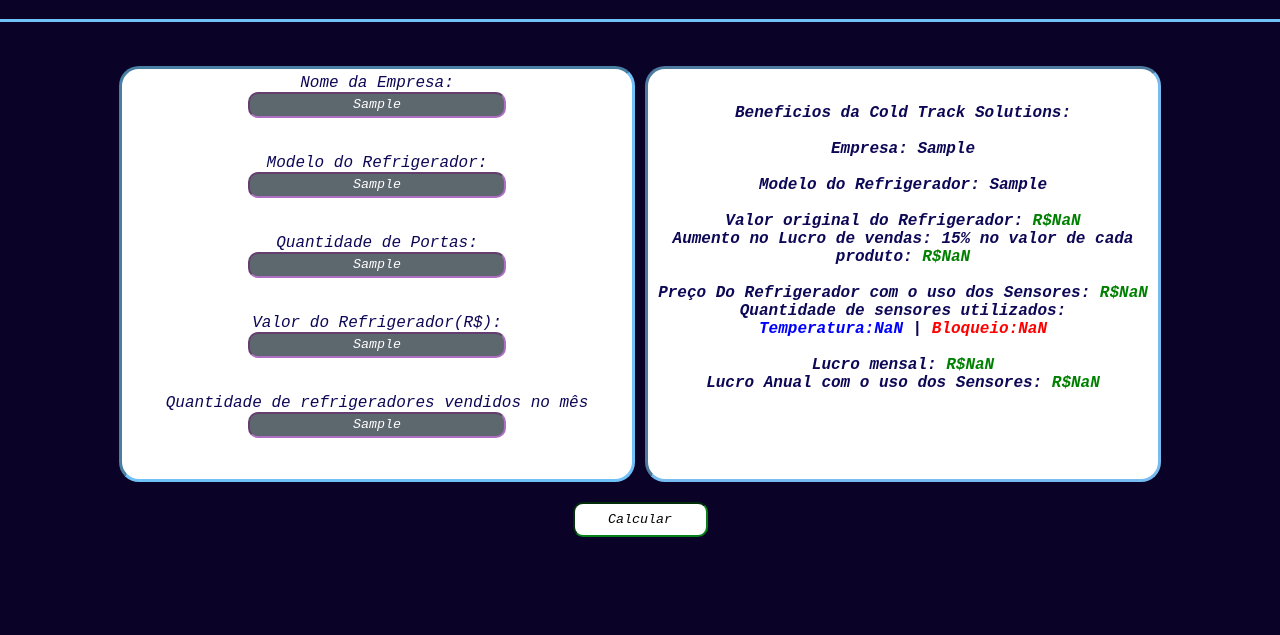
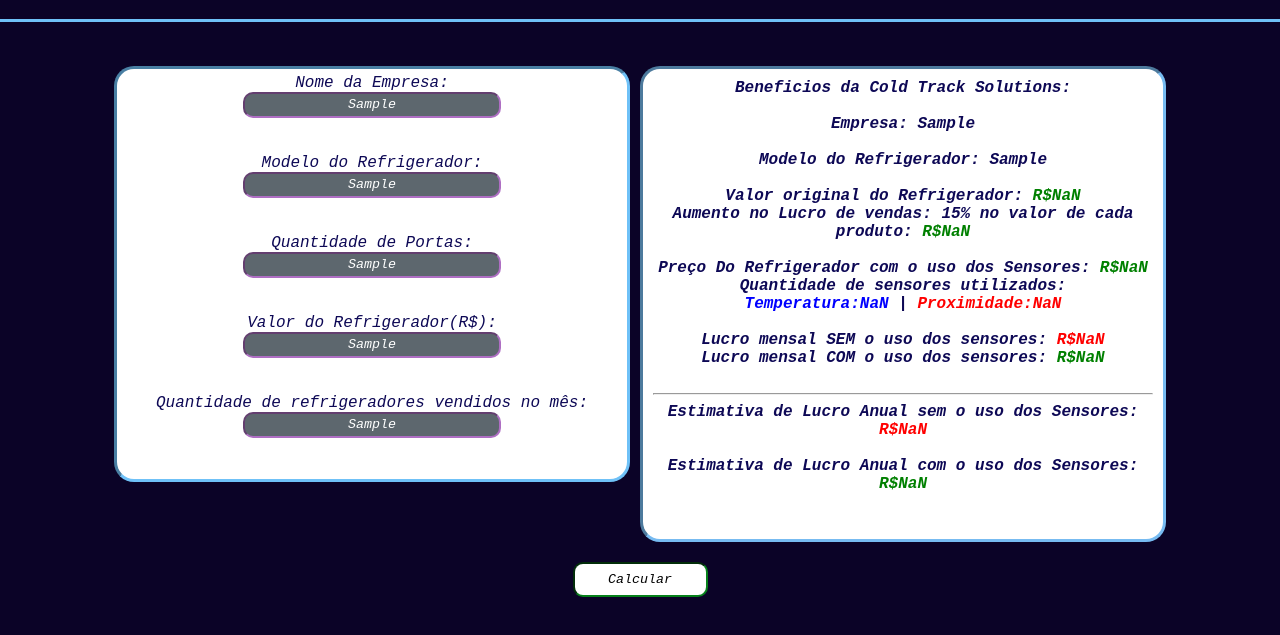
Before and after one commit to ColdTrack-Soluctions/prototipo_calculadora_financeira, a plain HTML site: page calculadora_grupo/index.html in a window 1280 px wide. Both pictures are taken after typing "Sample", "Sample", "Sample", "Sample", "Sample" into the empty fields and a click on the button "Calcular". Shown: the part 61-696 px from the top of the page. Drawn offline with Linux system fonts and the light colour scheme.

Commit message:
Calculadora Cold Track

```diff
--- a/calculadora_grupo/index.html
+++ b/calculadora_grupo/index.html
@@ -16,16 +16,14 @@
     </div>
     <div class="alinhamento">
         <div class="inputs">
-            Nome da Empresa: <input class="textoInput" type="text" id="ipt_empresa" placeholder="Nome da sua Empresa">
+            Nome da Empresa: <input class="textoInput" type="text" id="ipt_empresa">
             <br><br>
-            Modelo  do Refrigerador: <input class="textoInput" type="text" id="ipt_tipoRefrigerador"
-                placeholder="Nome do Refrigerador"> <br><br>
-            Quantidade de Portas: <input class="textoInput" type="text" id="ipt_qtdPortas"
-                placeholder="Quantidade de portas do Refrigerador"> <br><br>
-            Valor do Refrigerador(R$): <input class="textoInput" type="text" id="ipt_valorRefrigerador"
-                placeholder="Valor de cada Refrigerador"> <br><br>
-            Quantidade de refrigeradores vendidos no mês <input class="textoInput" type="text"
-                id="ipt_MensalRefrigerador" placeholder="Número inteiro De vendas Diarias"> <br><br>
+            Modelo do Refrigerador: <input class="textoInput" type="text" id="ipt_tipoRefrigerador"> <br><br>
+            Quantidade de Portas: <input class="textoInput" type="text" id="ipt_qtdPortas">
+            <br><br>
+            Valor do Refrigerador(R$): <input class="textoInput" type="text" id="ipt_valorRefrigerador" rador"> <br><br>
+            Quantidade de refrigeradores vendidos no mês: <input class="textoInput" type="text"
+                id="ipt_MensalRefrigerador"> <br><br>
         </div>
         <div id="div_mensagem"></div>
     </div>
@@ -39,7 +37,7 @@
     function calcular() {
         var nomeEmpresa = ipt_empresa.value
         var valorRefrigerador = Number(ipt_valorRefrigerador.value)
-        var vedasMensal = Number(ipt_MensalRefrigerador.value)
+        var vendasMensal = Number(ipt_MensalRefrigerador.value)
         var qtdPortas = Number(ipt_qtdPortas.value)
         var TipoRefrigerador = ipt_tipoRefrigerador.value
 
@@ -48,11 +46,13 @@
 
         var aumentoRefrigerador = valorRefrigerador + (valorRefrigerador * 0.15)
 
-        var vendasTotalMensal = aumentoRefrigerador * vedasMensal
+        var originalMensal = valorRefrigerador * vendasMensal
+        var vendasTotalMensal = aumentoRefrigerador * vendasMensal
 
-        var bloqueio = 1 * qtdPortas
+        var proximidade = 1 * qtdPortas
         var temperatura = qtdPortas / 2
 
+        var vendasOriginalAnual = originalMensal * 12
         var vendasAnual = vendasTotalMensal * 12
 
 
@@ -77,11 +77,16 @@
 
             Quantidade de sensores utilizados:<br>
 
-            <span style="color: blue">Temperatura:${temperatura.toFixed(0,1)}</span> |  <span style="color: red">Bloqueio:${bloqueio}</span><br><br>
+            <span style="color: blue">Temperatura:${temperatura.toFixed(0, 1)}</span> |  <span style="color: red">Proximidade:${proximidade}</span><br><br>
 
-            Lucro mensal:  <span style="color: green"> R$${vendasTotalMensal} </span> <br>
+            Lucro mensal SEM o uso dos sensores: <span style="color: red"> R$${originalMensal} </span><br>
+            Lucro mensal COM o uso dos sensores:  <span style="color: green"> R$${vendasTotalMensal} </span> <br><br>
 
-            Lucro Anual com o uso dos Sensores:  <span style="color: green">R$${vendasAnual}</span> <br><br></b></span>
+                <hr>
+
+            Estimativa de Lucro Anual sem o uso dos Sensores:  <span style="color: red">R$${vendasOriginalAnual}</span> <br> <br>
+            Estimativa de Lucro Anual com o uso dos Sensores:  <span style="color: green;">R$${vendasAnual}</span> <br></b> <br>
+
             </div>`
     }
 
--- a/calculadora_grupo/style.css
+++ b/calculadora_grupo/style.css
@@ -78,14 +78,14 @@
     border-radius: 20px;
     border-style: inset;
     width: 500px;
-    height: 400px;
+    height: 450px;
     display: flex;
     flex-direction: column;
     align-items: center;
     margin-bottom: 20px;
     font-style: italic;
     font-family:'Courier New', Courier, monospace;
-    padding: 5px;
+    padding: 10px;
 }
 
 .coresLogo {
@@ -97,5 +97,5 @@
 }
 
 span {
-    margin-top: 30px;
+    margin-top: px;
 }
```
